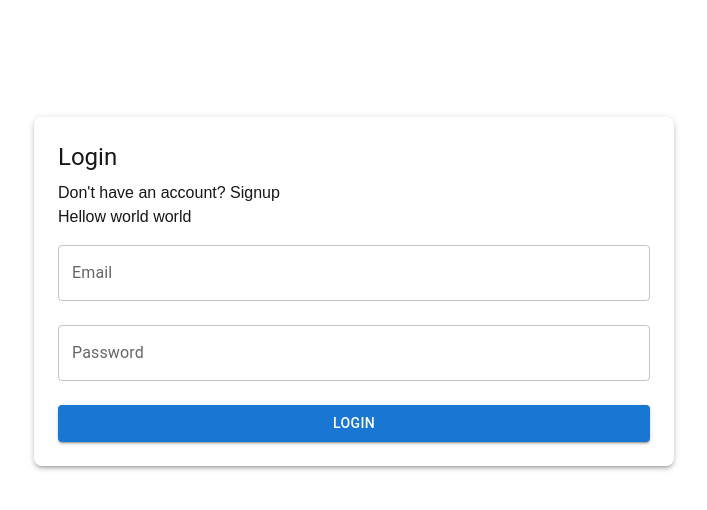
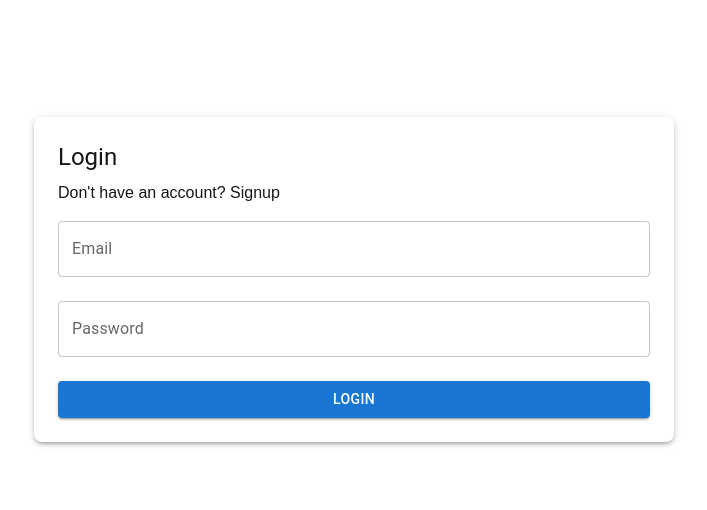
Before and after one commit to ShivamKumaar01/git-flow, a Next.js app: page /login in a window 1280 px wide. Shown: the top 510 px of the page, without its empty margins (286-993 px from the left). Built offline with nearby package versions, Linux system fonts and the light colour scheme.

Commit message:
hellow world world removed

```diff
--- a/src/app/login/page.tsx
+++ b/src/app/login/page.tsx
@@ -69,7 +69,7 @@ const Login: React.FC = () => {
           </Typography>
           <h6>
             Don't have an account? <Link href={"/signup"}>Signup</Link>
-            <h6>Hellow world world</h6>
+            {/* <h6>Hellow world world</h6> */}
           </h6>
 
           <form onSubmit={handleSubmit(onSubmit)}>
```
